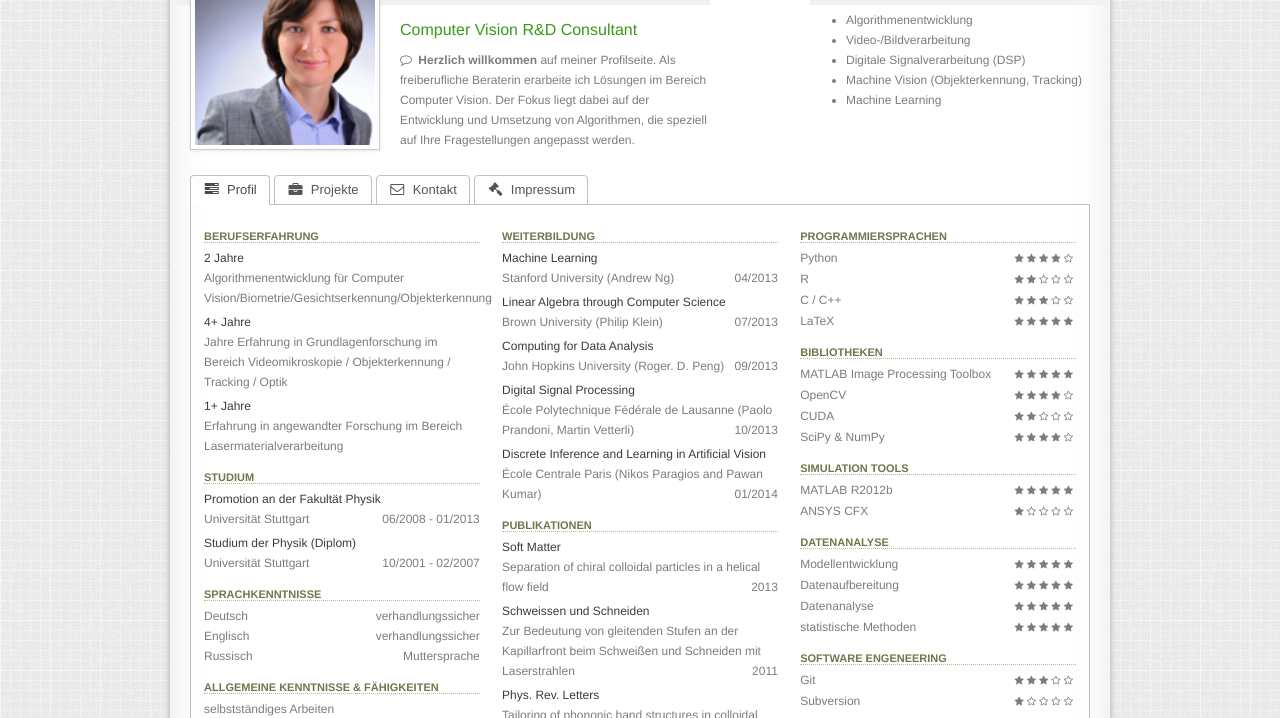
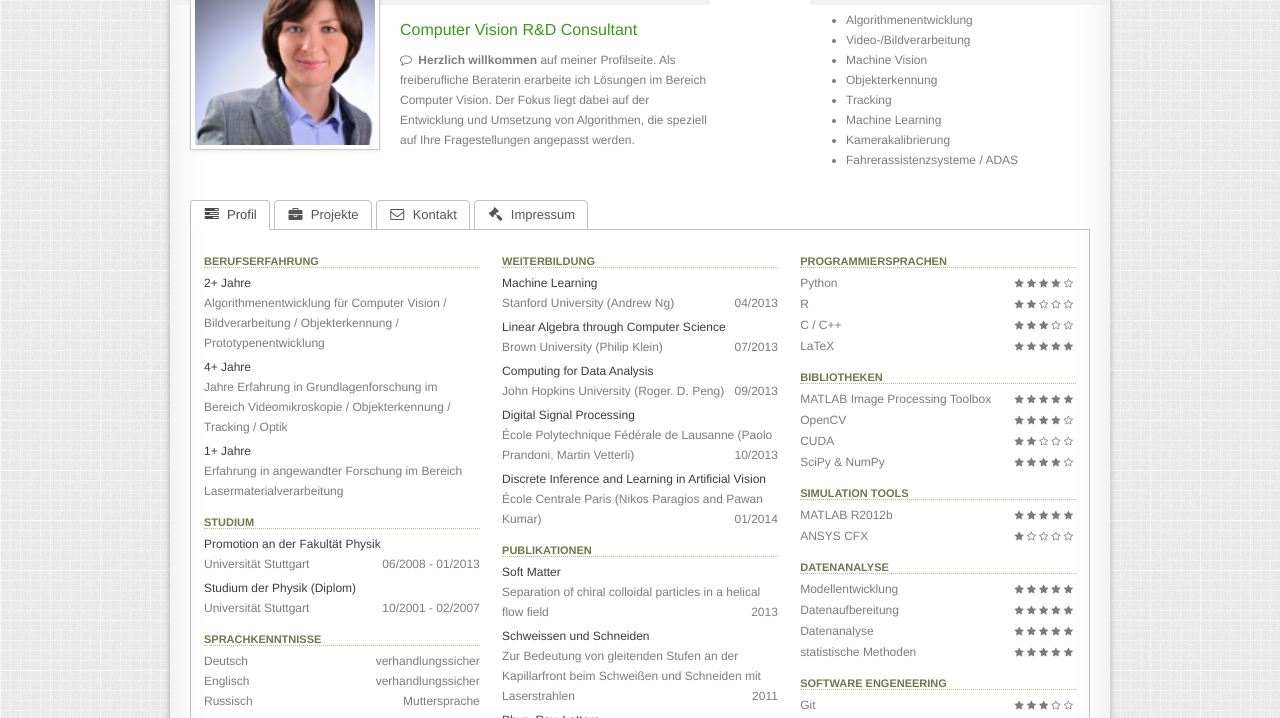
Before and after one commit to aav/mzweb, a plain HTML site: page index.html in a window 1280 px wide. Shown: the part 80-798 px from the top of the page. Drawn offline with Linux system fonts and the light colour scheme; some packages are replaced by stand-ins of ours; a web font is replaced by a local one.

Commit message:
update Jan 2016-1

```diff
--- a/index.html
+++ b/index.html
@@ -57,9 +57,12 @@
 					<ul>
 						<li><span class="phone-480px"><i class="icon-pushpin"></i></span>Algorithmenentwicklung</li>
 						<li><span class="phone-480px"><i class="icon-pushpin"></i></span>Video-/Bildverarbeitung</li>
-						<li><span class="phone-480px"><i class="icon-pushpin"></i></span>Digitale Signalverarbeitung (DSP)</li>
-						<li><span class="phone-480px"><i class="icon-pushpin"></i></span>Machine Vision (Objekterkennung, Tracking)</li>
+						<li><span class="phone-480px"><i class="icon-pushpin"></i></span>Machine Vision</li>
+						<li><span class="phone-480px"><i class="icon-pushpin"></i></span>Objekterkennung</li>
+						<li><span class="phone-480px"><i class="icon-pushpin"></i></span>Tracking</li>
 						<li><span class="phone-480px"><i class="icon-pushpin"></i></span>Machine Learning</li>
+						<li><span class="phone-480px"><i class="icon-pushpin"></i></span>Kamerakalibrierung</li>
+						<li><span class="phone-480px"><i class="icon-pushpin"></i></span>Fahrerassistenzsysteme / ADAS</li>
 					</ul>
 				</div>
 
@@ -80,7 +83,6 @@
         <li>
           <a href="#impressum-tab" data-toggle="tab"><i class="icon-legal"></i> Impressum</a>
         </li>
-
 			</ul>
 
 			<div class="tab-content">
@@ -93,9 +95,9 @@
 					<div class="span4">
 						<h3 class="my-caption">Berufserfahrung</h3>
 
-						<h4 class="my-activity">2 Jahre</h4>
+						<h4 class="my-activity">2+ Jahre</h4>
 						<p class="my-spcifics">
-							Algorithmenentwicklung für Computer Vision/Biometrie/Gesichtserkennung/Objekterkennung
+							Algorithmenentwicklung für Computer Vision / Bildverarbeitung / Objekterkennung / Prototypenentwicklung
 						</p>
 
 						<h4 class="my-activity">4+ Jahre</h4>
```
